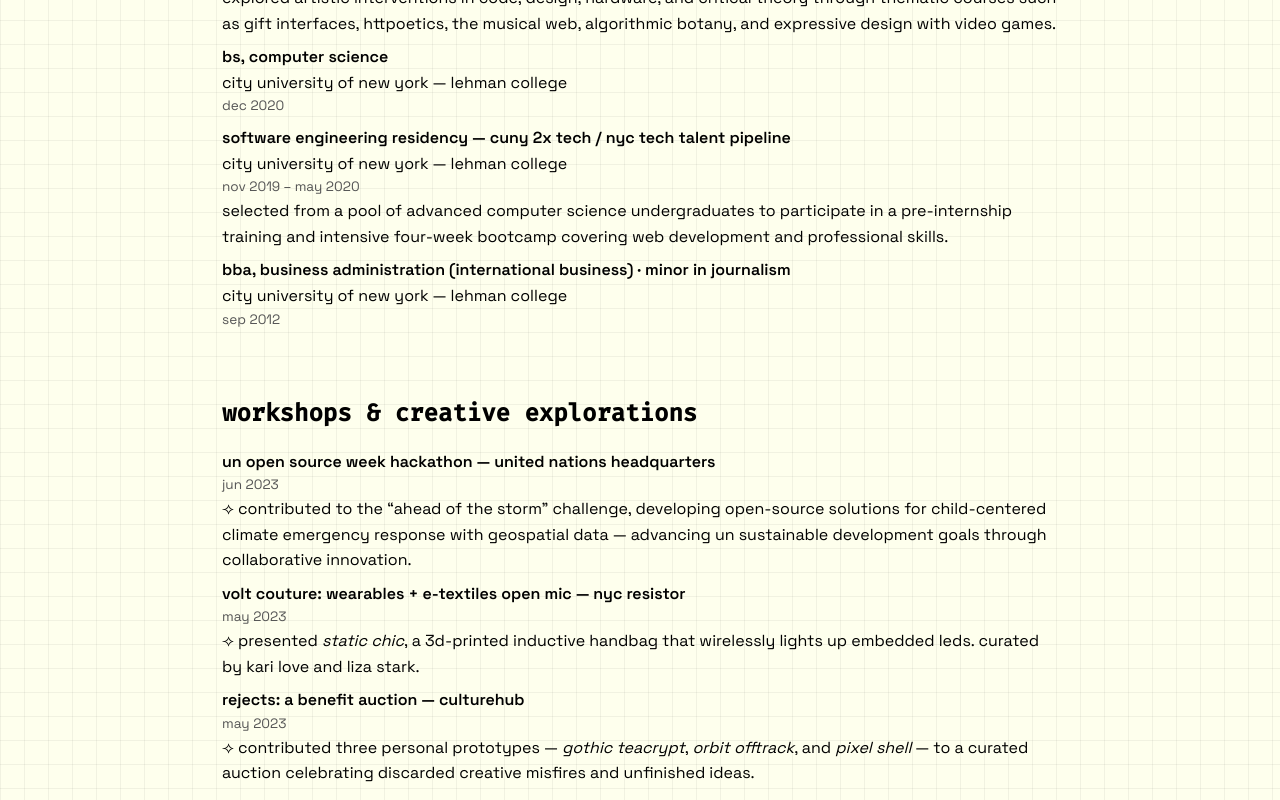
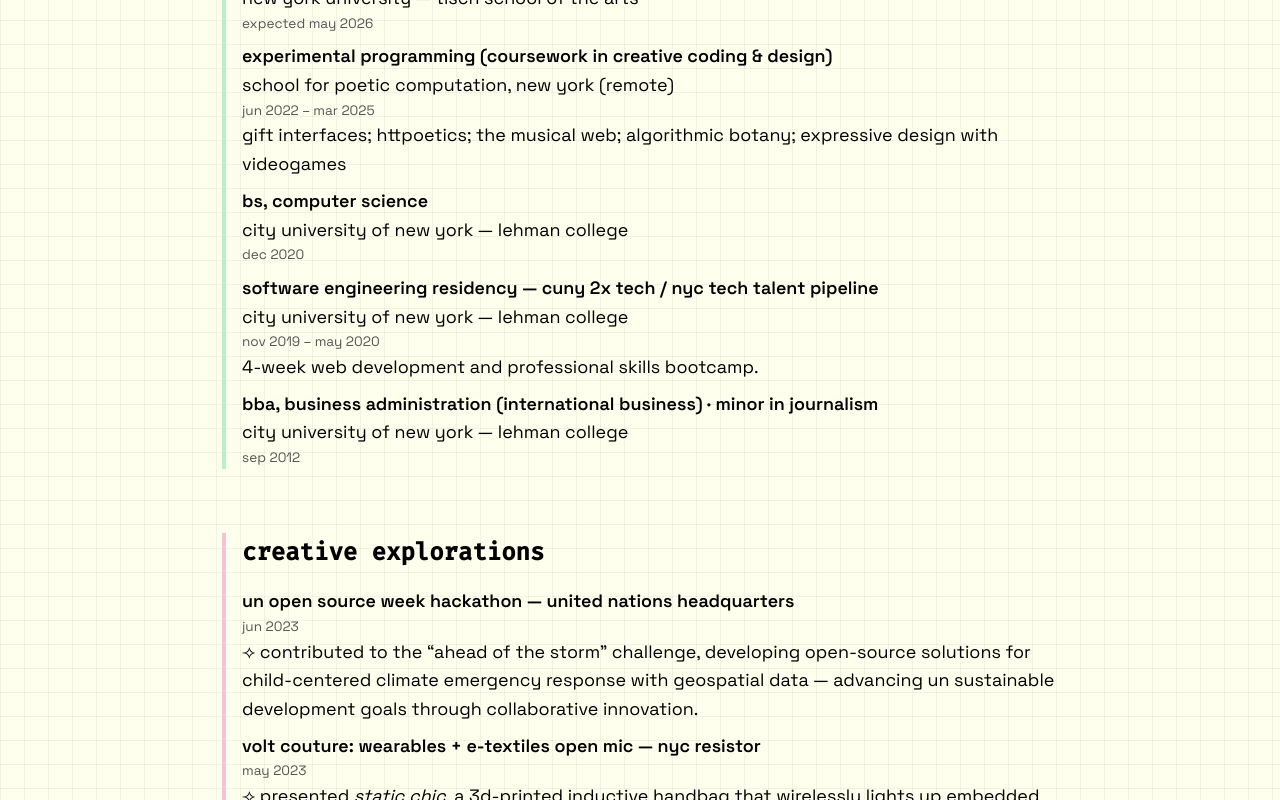
Before and after one commit to yafira/yafira.xyz, a Next.js app: page /cv in a window 1280 px wide. Shown: the part 1780-2580 px from the top of the page. Built offline with nearby package versions, Linux system fonts and the light colour scheme.

Commit message:
highlighting sections

```diff
--- a/src/app/cv/page.js
+++ b/src/app/cv/page.js
@@ -6,7 +6,7 @@ export default function CVPage() {
 	return (
 		<div className='cv-page main-content'>
 			{/* about */}
-			<section className='cv-section'>
+			<section className='cv-section about'>
 				<h1 className='cv-heading'>tldr; about me</h1>
 				<p>
 					i am a creative technologist who merges engineering with art,
@@ -19,7 +19,7 @@ export default function CVPage() {
 			</section>
 
 			{/* experience */}
-			<section className='cv-section'>
+			<section className='cv-section experience'>
 				<h2 className='cv-heading'>experience</h2>
 				<div className='cv-list'>
 					<div className='cv-item'>
@@ -136,7 +136,7 @@ export default function CVPage() {
 			</section>
 
 			{/* education */}
-			<section className='cv-section'>
+			<section className='cv-section education'>
 				<h2 className='cv-heading'>education</h2>
 				<div className='cv-list'>
 					<div className='cv-item'>
@@ -152,10 +152,8 @@ export default function CVPage() {
 						<span>school for poetic computation, new york (remote)</span>
 						<span className='cv-date'>jun 2022 – mar 2025</span>
 						<p>
-							explored artistic interventions in code, design, hardware, and
-							critical theory through thematic courses such as gift interfaces,
-							httpoetics, the musical web, algorithmic botany, and expressive
-							design with video games.
+							gift interfaces; httpoetics; the musical web; algorithmic botany;
+							expressive design with videogames
 						</p>
 					</div>
 
@@ -171,12 +169,7 @@ export default function CVPage() {
 						</strong>
 						<span>city university of new york — lehman college</span>
 						<span className='cv-date'>nov 2019 – may 2020</span>
-						<p>
-							selected from a pool of advanced computer science undergraduates
-							to participate in a pre-internship training and intensive
-							four-week bootcamp covering web development and professional
-							skills.
-						</p>
+						<p>4-week web development and professional skills bootcamp.</p>
 					</div>
 					<div className='cv-item'>
 						<strong>
@@ -189,9 +182,9 @@ export default function CVPage() {
 				</div>
 			</section>
 
-			{/* workshops & creative explorations */}
-			<section className='cv-section'>
-				<h2 className='cv-heading'>workshops & creative explorations</h2>
+			{/* creative explorations */}
+			<section className='cv-section creative-explorations'>
+				<h2 className='cv-heading'>creative explorations</h2>
 				<div className='cv-list'>
 					<div className='cv-item'>
 						<strong>
@@ -278,8 +271,8 @@ export default function CVPage() {
 			</section>
 
 			{/* technical skills */}
-			<section className='cv-section'>
-				<h2 className='cv-heading'>technical skills</h2>
+			<section className='cv-section technologies'>
+				<h2 className='cv-heading'>technologies</h2>
 				<p>
 					front-end/web development (javascript - react.js, next.js, html/css )
 					· ux/ui design · interaction design · git · creative coding · sql ·
@@ -288,7 +281,7 @@ export default function CVPage() {
 			</section>
 
 			{/* tools & platforms */}
-			<section className='cv-section'>
+			<section className='cv-section tools'>
 				<h2 className='cv-heading'>tools & platforms</h2>
 				<p>
 					vs code · figma · github · arduino ide · fritzing · warp terminal ·
@@ -297,7 +290,7 @@ export default function CVPage() {
 			</section>
 
 			{/* certifications */}
-			<section className='cv-section'>
+			<section className='cv-section certifications'>
 				<h2 className='cv-heading'>certifications</h2>
 				<div className='cv-list'>
 					<div className='cv-item'>
@@ -312,7 +305,7 @@ export default function CVPage() {
 			</section>
 
 			{/* interests */}
-			<section className='cv-section'>
+			<section className='cv-section interests'>
 				<h2 className='cv-heading'>interests</h2>
 				<p>
 					blending engineering with art; experimental interfaces; textile-based
--- a/src/app/styles/styles.css
+++ b/src/app/styles/styles.css
@@ -81,6 +81,7 @@ img {
 
 /* navigation bar */
 .navigation {
+	font-size: 1.7rem;
 	width: 100%;
 	padding: 24px 0;
 	background-color: #e8e8fa;
@@ -728,8 +729,40 @@ img {
 	line-height: 1.6;
 }
 
+/* base accent style */
 .cv-section {
 	margin-bottom: var(--spacing-xl);
+	padding-left: var(--spacing-md);
+	border-left: 4px solid transparent; /* default transparent */
+}
+
+/* assign accent colors per section */
+.cv-section.experience {
+	border-color: var(--design-color);
+}
+
+.cv-section.education {
+	border-color: var(--code-color);
+}
+
+.cv-section.creative-explorations {
+	border-color: var(--craft-color);
+}
+
+.cv-section.technologies {
+	border-color: var(--electronics-color);
+}
+
+.cv-section.tools {
+	border-color: var(--text-color);
+}
+
+.cv-section.certifications {
+	border-color: var(--design-color);
+}
+
+.cv-section.interests {
+	border-color: var(--craft-color);
 }
 
 .cv-heading {
@@ -747,7 +780,7 @@ img {
 .cv-item {
 	display: flex;
 	flex-direction: column;
-	font-size: 1rem;
+	font-size: 1.12rem;
 }
 
 .cv-date {
```
